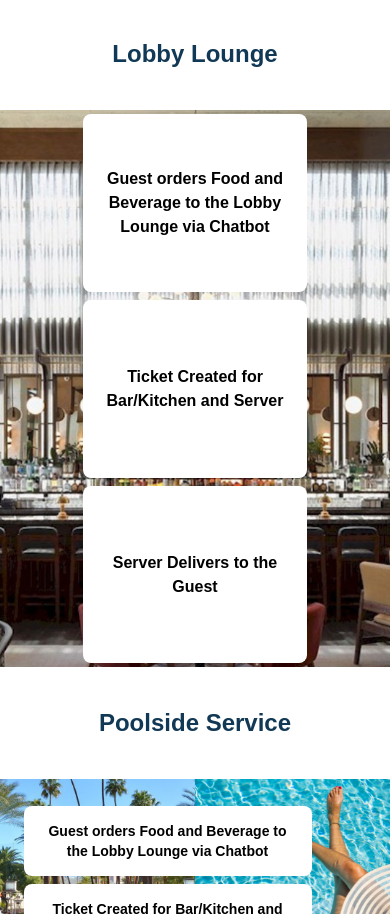
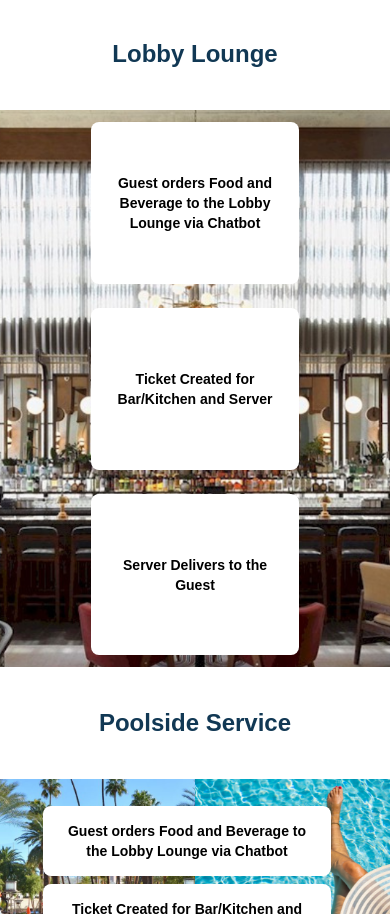
Before and after one commit to Suresh-vivek/Arcadia_US_website, a Next.js app: page / in a window 390 px wide. Shown: the part 6818-7732 px from the top of the page. Built offline with nearby package versions, Linux system fonts and the light colour scheme; a web font is replaced by a local one.

Commit message:
Final Changes

```diff
--- a/components/Engineering.tsx
+++ b/components/Engineering.tsx
@@ -6,7 +6,7 @@ export default function Engineering() {
   return (
     <div
       id="engineering"
-      className="relative w-full h-screen bg-[#113854] text-white"
+      className="relative w-full h-screen bg-[#113854] text-white select-none"
     >
       <div className="group">
         <div className="absolute top-[42%] sm:top-[32%] left-[45%] sm:left-[47%] text-xs sm:text-md md:text-xl opacity-0 group-hover:opacity-100 transition-opacity duration-300">
--- a/components/LobbyLounge.tsx
+++ b/components/LobbyLounge.tsx
@@ -19,13 +19,13 @@ export default function LobbyLounge() {
           />
         </div>
         <div className="relative z-10 flex flex-col sm:flex-row justify-center sm:space-x-8 items-center h-full">
-          <div className="bg-white flex text-center justify-center items-center p-2 w-56 sm:w-80 h-56 sm:p-4 m-1 sm:m-2 rounded-lg px-4 sm:px-6 py-6 sm:py-8 text-base sm:text-xl font-semibold">
+          <div className="bg-white flex text-center justify-center items-center  w-52 sm:w-80 h-48 sm:p-4 m-3 sm:m-2 rounded-lg px-4 sm:px-6 sm:py-8 text-sm sm:text-xl font-semibold">
             Guest orders Food and Beverage to the Lobby Lounge via Chatbot
           </div>
-          <div className="bg-white p-2 text-center flex justify-center items-center w-56 sm:w-80 h-56 sm:p-4 m-1 sm:m-2 rounded-lg px-4 sm:px-6 py-6 sm:py-8 text-base sm:text-xl font-semibold">
+          <div className="bg-white  text-center flex justify-center items-center w-52 sm:w-80 h-48 sm:p-4 m-3 sm:m-2 rounded-lg px-4 sm:px-6 sm:py-8 text-sm sm:text-xl font-semibold">
             Ticket Created for Bar/Kitchen and Server
           </div>
-          <div className="bg-white p-2 text-center flex justify-center items-center w-56 sm:w-80 h-56 sm:p-4 m-1 sm:m-2 rounded-lg px-4 sm:px-6 py-6 sm:py-8 text-base sm:text-xl font-semibold">
+          <div className="bg-white  text-center flex justify-center items-center w-52 sm:w-80 h-48 sm:p-4 m-3 sm:m-2 rounded-lg px-4 sm:px-6 sm:py-8 text-sm sm:text-xl font-semibold">
             Server Delivers to the Guest
           </div>
         </div>
--- a/components/Poolside.tsx
+++ b/components/Poolside.tsx
@@ -26,7 +26,7 @@ export default function Poolside() {
                 alt="Lobby"
             />
         </div>
-        <div className="absolute z-10 flex flex-col justify-center items-center h-full left-[5%] sm:left-1/4">
+        <div className="absolute z-10 flex flex-col justify-center items-center h-full left-[10%] sm:left-1/4">
           <div className="bg-white flex text-center justify-center items-center w-72 sm:w-full h-1/4 sm:h-32 sm:p-4 m-1 sm:m-2 rounded-lg px-4 sm:px-6 py-6 sm:py-8 text-sm sm:text-xl font-semibold">
             Guest orders Food and Beverage to the Lobby Lounge via Chatbot
           </div>
--- a/components/Stats.tsx
+++ b/components/Stats.tsx
@@ -9,7 +9,7 @@ export default function Stats() {
         src="/Stat.png"
         alt="Landing Image"
       />
-      <div className="absolute top-1/3 sm:top-1/2 sm:left-1/2 transform sm:-translate-x-1/2 -translate-y-1/2 sm:w-2/5 h-2/5 border rounded-lg flex items-center justify-center">
+      <div className="absolute top-1/3 left-[8%] sm:top-1/2 sm:left-1/2 transform sm:-translate-x-1/2 -translate-y-1/2 sm:w-2/5 h-2/5 border rounded-lg flex items-center justify-center">
         <div className="flex flex-wrap justify-between items-center w-full h-full text-white text-xl sm:text-3xl font-bold">
           <div className="w-1/2 h-1/2 border flex justify-center items-center ">2023</div>
           <div className="w-1/2 h-1/2 border flex justify-center items-center ">4.46 Billion</div>
```
